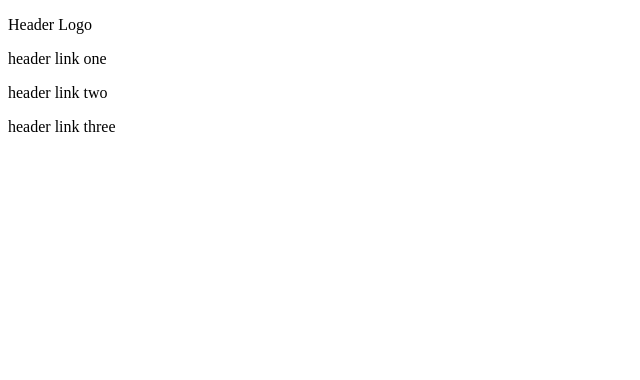
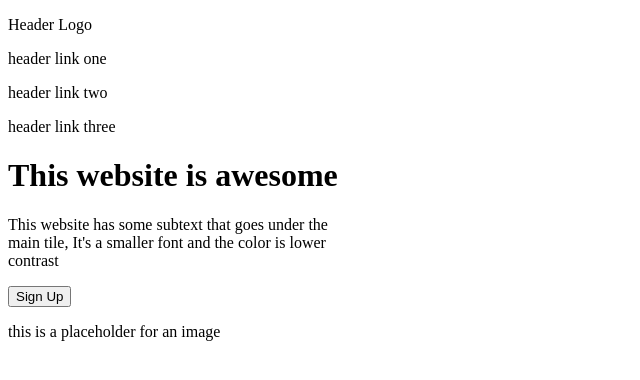
Before and after one commit to 01TGMA/TOP, a plain HTML site: page index.html in a window 1280 px wide. Shown: the whole page, without its empty margins (0-640 px from the left). Drawn offline with Linux system fonts and the light colour scheme.

Commit message:
Created and structured the second div in hero div

```diff
--- a/index.html
+++ b/index.html
@@ -16,6 +16,19 @@
             </div>
         </div>
 
+        <div>
+            <div>
+                <h1> This website is awesome</h1>
+                <p>This website has some subtext that goes under the<br> main tile, It's a smaller font and the color is lower<br> contrast</p>
+                <button>Sign Up</button>
+            </div>
+
+            <div>
+                <p>this is a placeholder for an image</p>
+            </div>
+
+        </div>
+
     </div>
 </body>
 </html>
```
